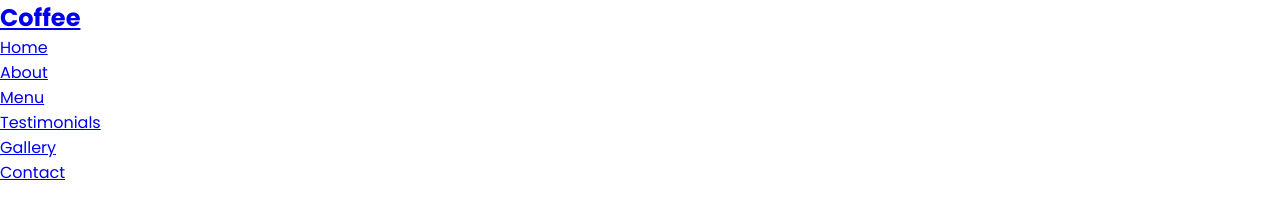
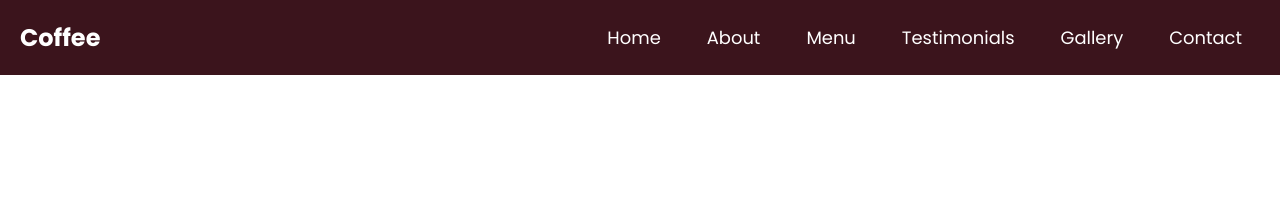
Before and after one commit to Staish69batareyka/Coffee, a plain HTML site: page index.html in a window 1280 px wide. Drawn offline with Linux system fonts and the light colour scheme; a web font is replaced by a local one.

Commit message:
FEAT: Сделала анимацию для наведения на элементы nav-bar

```diff
--- a/style.css
+++ b/style.css
@@ -26,11 +26,14 @@
     --font-weight-bold: 700;
 
     /*Border-radius*/
+    --border-radius-s: 8px;
+    --border-radius-m: 30px;
+    --border-radius-circle: 50%;
 
     /*Site max width*/
+    --site-max-width: 1300px;
 
 }
-
 
 * {
     margin: 0;
@@ -38,3 +41,56 @@
     box-sizing: border-box;
     font-family: "Poppins", sans-serif;
 }
+
+/* Styling for whole site */
+
+ul{
+    list-style: none;
+}
+
+a{
+    text-decoration: none;
+}
+
+button {
+    cursor: pointer;
+    background: none;
+    border: none;
+}
+
+img{
+    width: 100%;
+}
+
+header {
+    background: var(--primary-color);
+}
+
+/*Navbar styling*/
+
+header .nav-bar{
+    display: flex;
+    align-items: center;
+    justify-content: space-between;
+    padding: 20px;
+}
+
+.nav-bar .nav-logo .logo-text{
+    color: var(--white-color)
+}
+.nav-bar .nav-menu{
+    display: flex;
+    gap: 10px;
+}
+
+.nav-bar .nav-menu .nav-link{
+    color: var(--white-color);
+    padding: 10px 18px;
+    border-radius: var(--border-radius-m);
+    font-size: var(--font-size-m);
+    transition: 0.3s;
+}
+.nav-bar .nav-menu .nav-link:hover{
+    color: var(--primary-color);
+    background: var(--secondary-color);
+}
```
